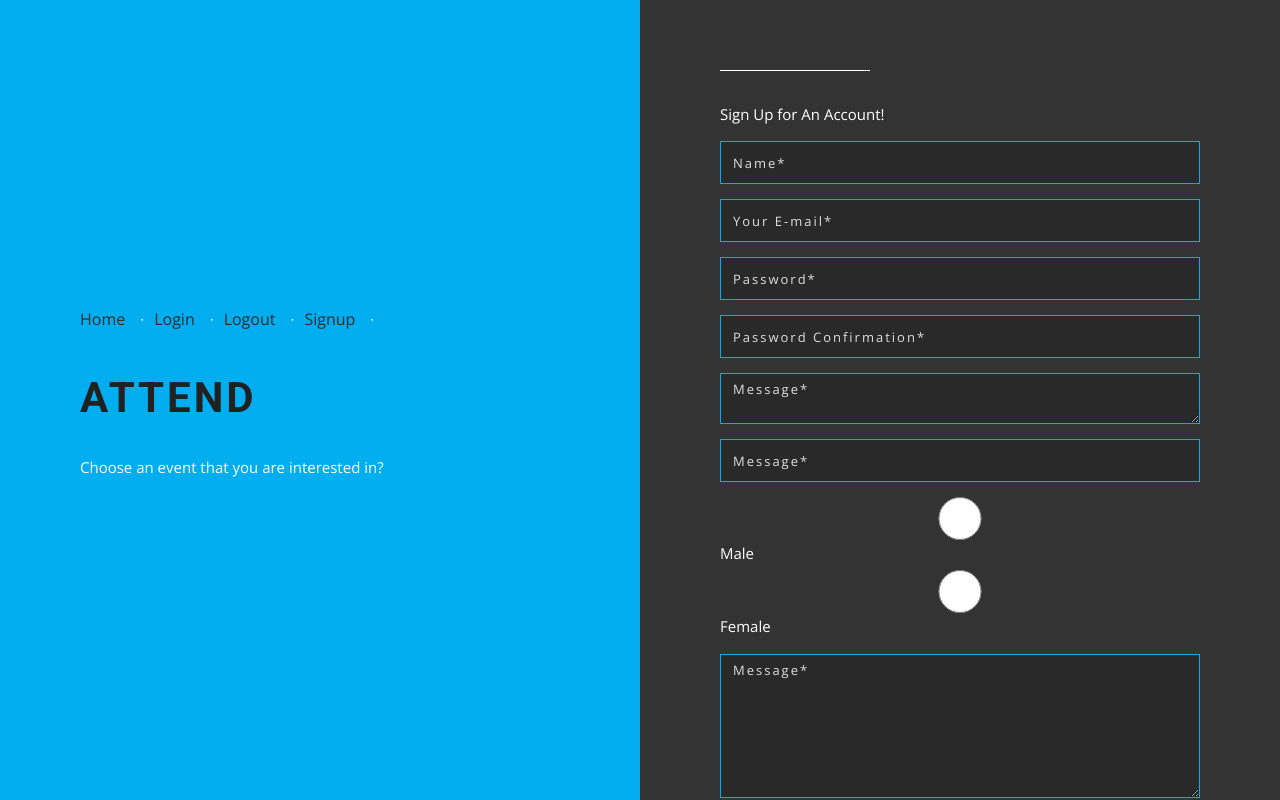
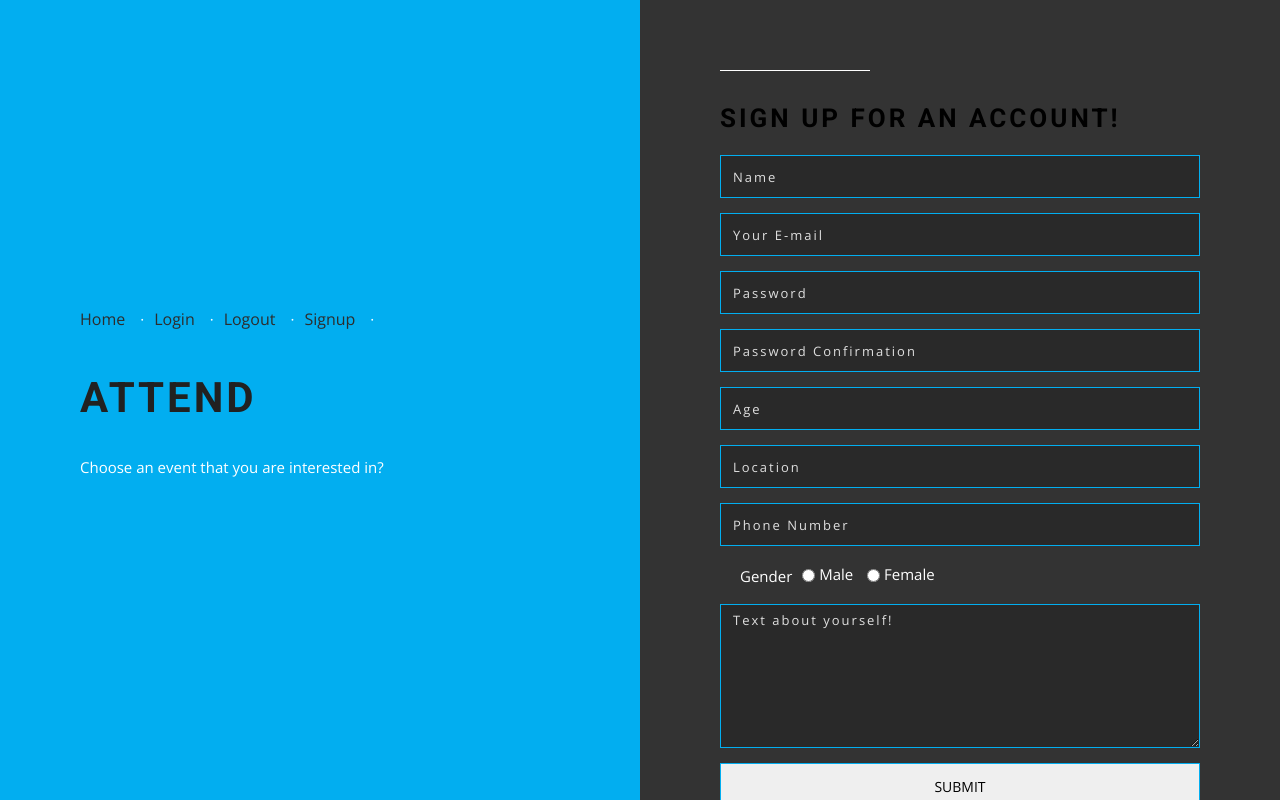
Before and after one commit to farfalle211/capstone_app_vue, a Vue app: page /signup in a window 1280 px wide. Built offline with nearby package versions, Linux system fonts and the light colour scheme; what highcharts-vue would draw is missing.

Commit message:
styling changes, added an alert box for deleting a group

```diff
--- a/public/css/style.css
+++ b/public/css/style.css
@@ -49,6 +49,8 @@ body
     color: #fff;
 
     -webkit-overflow-scrolling: touch;
+    /*-webkit-transform: translateZ(0px);*/
+
 }
 
 h1,
@@ -169,6 +171,7 @@ ul
     padding-bottom: 20px;
 
     vertical-align: middle;
+
 }
 
 .inner
--- a/src/views/EventsShow.vue
+++ b/src/views/EventsShow.vue
@@ -68,7 +68,7 @@
 
                                    <div class="form-group">
                                       <label>Meet Before Options: </label>
-                                    <select v-model="newGroupMeetBefore" name="meet_before">
+                                    <select class="form-control" v-model="newGroupMeetBefore" name="meet_before">
                                       <option value="drinks">Drinks</option>
                                       <option value="dinner">Dinner</option>
                                       <option value="dinner_and_drinks">Dinner and Drinks</option>
@@ -77,7 +77,7 @@
 
                                    <p class="form-group">
                                       <label>Drink Level: </label>
-                                    <select v-model="newGroupDrinkLevel" name="drink_level">
+                                    <select class="form-control" v-model="newGroupDrinkLevel" name="drink_level">
                                       <option value="sober">Sober</option>
                                       <option value="one_to_two">One to Two</option>
                                       <option value="three_or_more">Three or more</option>
@@ -111,7 +111,6 @@
                       <p>Remaining Group Capacity: {{ group.formatted.size }} </p>
                       <p>Meet Before?: {{ group.formatted.meet_before }}</p>
                       <p>Drink Amount: {{ group.formatted.drink_level }}</p>
-                      <p>Gender Preference: {{ group.formatted.gender_preference }}</p>
                     </div>
                     <div else>
                     </div>
--- a/src/views/GroupsShow.vue
+++ b/src/views/GroupsShow.vue
@@ -23,47 +23,51 @@
                               <router-link style="text-decoration: underline;" :to="'/events/' + group.event_id">
                                 <h2>{{ group.formatted.event_name }} <br> ({{group.formatted.event_date}})</h2>
                             </router-link>
-                              <p>Current Group Capacity: <p style="font-weight: bold;"> {{ group.formatted.size }}</p> </p>
-                              <p>Meet Before?: {{ group.formatted.meet_before }}</p>
+                              <p style="display: inline;">Current Group Capacity: <p style="font-weight: bold; display: inline;"> {{ group.formatted.size }}</p> </p>
+                              <p>Meeting Before For: {{ group.formatted.meet_before }}</p>
                               <p>Drink Level: {{ group.formatted.drink_level }}</p>
-                              <p>Gender Preference: {{ group.formatted.gender_preference }}</p>
 
                                 <div v-if="group.creater_id == user_id">
-                                <h3>Edit Your Group</h3>
+                                  <p>
+                                    <button class="btn btn-block btn-primary" type="button" data-toggle="collapse" data-target="#collapseExample" aria-expanded="false" aria-controls="collapseExample">
+                                      Edit Your Group!
+                                    </button>
+                                  </p>
+                                  <div class="collapse" id="collapseExample">
+                                    <div class="card card-body">
                                       <form v-on:submit.prevent="editGroup()">
-                                  <p>Label: <input type="text" v-model="group.label"></p>
-                                  <p>Size: <input type="text" v-model="group.size"></p>
-                                  <p>Seating Quality: <input type="text" v-model="group.seating_quality"></p>
+                                        <p>Label: <input class="form-control" type="text" v-model="group.label"></p>
+                                        <p>Size: <input class="form-control" type="text" v-model="group.size"></p>
 
                                          <div class="form-group">
                                             <label>Meet Before Options: </label>
-                                    <select v-model="group.meet_before" name="meet_before">
-                                      <option value="drinks">Drinks</option>
-                                      <option value="dinner">Dinner</option>
-                                      <option value="dinner_and_drinks">Dinner and Drinks</option>
+                                          <select class="form-control" v-model="group.meet_before" name="meet_before">
+                                            <option class="form-control" value="drinks">Drinks</option>
+                                            <option class="form-control" value="dinner">Dinner</option>
+                                            <option class="form-control" value="dinner_and_drinks">Dinner and Drinks</option>
                                           </select>
                                         </div>
 
                                          <p class="form-group">
                                             <label>Drink Level: </label>
-                                    <select v-model="group.drink_level" name="drink_level">
-                                      <option value="sober">Sober</option>
-                                      <option value="one_to_two">One to Two</option>
-                                      <option value="three_or_more">Three or more</option>
+                                          <select class="form-control" v-model="group.drink_level" name="drink_level">
+                                            <option class="form-control" value="sober">Sober</option>
+                                            <option class="form-control" value="one_to_two">One to Two</option>
+                                            <option class="form-control" value="three_or_more">Three or more</option>
                                           </select>
                                         </p>
 
-                                  <p>Gender Preference: <input v-model="group.gender_preference" list="gender"></p>
-                                  <datalist id="gender">
-                                    <option value="male"></option>
-                                    <option value="female"></option>
-                                    <option value="no_preference"></option>
-                                  </datalist>
+                                        <input type="submit" data-target="#collapseExample" value="Edit Group" class="btn btn-block btn-warning">
 
-                                  <input type="submit" value="Edit Group" class="btn btn-warning">
+                                        <div class="alert-message">
+                                          <ul>
+                                            <li class="text-danger" v-for="error in errors">{{ error }}</li>
+                                          </ul>
+                                        </div>
                                       </form>
-
-                                <button class="btn btn-warning" v-on:click="destroyGroup()">Delete Group</button>
+                                    </div>
+                                  </div>
+                                <button class="btn btn-block btn-warning" v-on:click="popUp()">Delete Group</button>
                               </div>
                           </div>
                         <!-- end div .counter -->
@@ -158,7 +162,7 @@
 
                   <div>
                     Who would you like to send the message to?:
-                    <select v-model="inputPhoneNumber">
+                    <select class="form-control" v-model="inputPhoneNumber">
                       <option v-for="request in group.requests" v-bind:value="request.user.phone_number">{{ request.user.name }}</option>
                       <option v-bind:value="group.creater.phone_number">{{ group.creater.name }}</option>
                     </select>
@@ -168,7 +172,7 @@
 
 
                   <div>
-                    Send a message to all users:
+                    Send message to all users:
                     <button v-on:click="sendMessage('group')">Send!</button>
                   </div>
              </div>
@@ -357,9 +361,6 @@ export default {
         });
       },
 
-
-
-
       // confirmedUsers: function() {
 
       //   this.group['requests'].forEach(function(person) {
@@ -376,6 +377,16 @@ export default {
             this.$router.push("/");
           });
       },
+
+    popUp: function() {
+        var txt;
+        if (confirm("Are you sure you want to delete this group?")) {
+          this.destroyGroup();
+          txt = "Group Deleted!";
+        } else {
+          txt = "You pressed Cancel!";
+        }
+    },
   }
 };
 </script>
--- a/src/views/Signup.vue
+++ b/src/views/Signup.vue
@@ -25,51 +25,55 @@
         <div class="middle tab-content">
             <section class="section section-newsletter tab-pane fade in active" id="newsletter">
 
-
               <div class="separator"></div>
 
-              <p>Sign Up for An Account! </p>
+              <h2>Sign Up for An Account! </h2>
               <form class="contact-form" id="contact-form" v-on:submit.prevent="submit()">
                   <div class="form-group">
-                      <label class="sr-only" for="name">Name</label>
-                      <input type="text" class="form-control" v-model="name" placeholder="Name*">
+                      <label class="sr-only">Name</label>
+                      <input type="text" class="form-control" v-model="name" placeholder="Name">
                   </div>
 
                   <div class="form-group">
-                      <label class="sr-only" for="email">Your Email</label>
-                      <input type="email" id="email" v-model="email" class="form-control" placeholder="Your E-mail*">
+                      <label class="sr-only">Your Email</label>
+                      <input type="email" id="email" v-model="email" class="form-control" placeholder="Your E-mail">
                   </div>
 
                   <div class="form-group">
-                      <label class="sr-only" for="password">Password</label>
-                      <input class="form-control" id="message" v-model="password" placeholder="Password*" required="">
+                      <label class="sr-only">Password</label>
+                      <input class="form-control" type="password" id="message" v-model="password" placeholder="Password" required="">
                   </div>
 
 
                   <div class="form-group">
-                      <label class="sr-only" for="password_confirmation">Password Confirmation: </label>
-                      <input class="form-control" v-model="passwordConfirmation" placeholder="Password Confirmation*" required="">
-                  </div>
-
-                  <div class="form-group">
-                      <label class="sr-only" for="age">Age</label>
-                      <textarea class="form-control" v-model="userAge" id="message" placeholder="Message*" required=""></textarea>
-                  </div>
-
-                  <div class="form-group">
-                      <label class="sr-only" for="location">Location</label>
-                      <input class="form-control" v-model="userLocation" placeholder="Message*" required="">
+                      <label class="sr-only">Password Confirmation: </label>
+                      <input class="form-control" type="password" v-model="passwordConfirmation" placeholder="Password Confirmation" required="">
                   </div>
 
                   <div class="form-group">
                       <label class="sr-only">Age</label>
-                      <input type="radio" value="male" class="form-control" v-model="userGender"> Male
-                      <input type="radio" value="female" class="form-control" v-model="userGender"> Female
+                      <input class="form-control" v-model="userAge" id="message" placeholder="Age" required=""></input>
                   </div>
 
                   <div class="form-group">
-                      <label class="sr-only" for="message">Message</label>
-                      <textarea class="form-control" v-model="userSummary" id="message" name="message" rows="7" placeholder="Message*" required=""></textarea>
+                      <label class="sr-only">Location</label>
+                      <input class="form-control" v-model="userLocation" placeholder="Location" required="">
+                  </div>
+
+                  <div class="form-group">
+                      <label class="sr-only">Age</label>
+                      <input class="form-control" v-model="userPhoneNumber" placeholder="Phone Number"></input>
+                  </div>
+
+                  <div class="form-group">
+                      <label class="radio-inline">Gender</label>
+                      <input class="radio-inline" type="radio" value="male" v-model="userGender"> Male
+                      <input class="radio-inline" type="radio" value="female" v-model="userGender"> Female
+                  </div>
+
+                  <div class="form-group">
+                      <label class="sr-only">Message</label>
+                      <textarea class="form-control" v-model="userSummary" id="message" name="message" rows="7" placeholder="Text about yourself!" required=""></textarea>
                   </div>
 
                   <div class="text-center">
@@ -88,52 +92,6 @@
           </div>
         </div>
       </div>
-
-
-
-  <!--   <div class="container">
-      <form v-on:submit.prevent="submit()">
-        <h1>Signup</h1>
-        <ul>
-          <li class="text-danger" v-for="error in errors">{{ error }}</li>
-        </ul>
-        <div class="form-group">
-          <label>Name:</label>
-          <input type="text" class="form-control" v-model="name">
-        </div>
-        <div class="form-group">
-          <label>Email:</label>
-          <input type="email" class="form-control" v-model="email">
-        </div>
-        <div class="form-group">
-          <label>Password:</label>
-          <input type="password" class="form-control" v-model="password">
-        </div>
-        <div class="form-group">
-          <label>Password confirmation:</label>
-          <input type="password" class="form-control" v-model="passwordConfirmation">
-        </div>
-        <div class="form-group">
-          <label>Age:</label>
-          <input type="text" class="form-control" v-model="userAge">
-        </div>
-        <div class="form-group">
-          <label>Summary:</label>
-          <input type="text" class="form-control" v-model="userSummary">
-        </div>
-        <div class="form-group">
-          <label>Gender:</label>
-          <input type="radio" value="male" class="form-control" v-model="userGender"> Male<br>
-          <input type="radio" value="female" class="form-control" v-model="userGender"> Female
-
-        </div>
-        <div class="form-group">
-          <label>Location:</label>
-          <input type="text" class="form-control" v-model="userLocation">
-        </div>
-        <input type="submit" class="btn btn-primary" value="Submit">
-      </form>
-    </div> -->
   </div>
 </template>
 
@@ -151,6 +109,7 @@ export default {
       userSummary: "",
       userGender: "",
       userLocation: "",
+      userPhoneNumber: "",
       errors: []
     };
   },
@@ -164,7 +123,8 @@ export default {
         age: this.userAge,
         summary: this.userSummary,
         gender: this.userGender,
-        location: this.userLocation
+        location: this.userLocation,
+        phone_number: this.userPhoneNumber
       };
       axios
         .post("/api/users", params)
--- a/src/views/UsersShow.vue
+++ b/src/views/UsersShow.vue
@@ -19,6 +19,7 @@
                         <h1>Attend</h1>
                         <div class="counter">
                           <h2> {{ user.name }}'s Profile Page</h2>
+                          <p>{{ user.summary }}</p>
 
                           <highcharts :options="chartOptions"></highcharts>
 
@@ -85,6 +86,11 @@
                         </div>
 
                         <div class="form-group">
+                            <label class="sr-only">Phone Number</label>
+                            <input type="text" class="form-control" v-model="user.phone_number">
+                        </div>
+
+                        <div class="form-group">
                             <label class="sr-only">Summary</label>
                             <input type="text" class="form-control" v-model="user.summary">
                         </div>
@@ -126,6 +132,7 @@ export default {
               gender: "",
               summary: "",
               location: "",
+              phone_number: "",
               user_events:  [
                             {
                             id: "",
```
Lines whose indentation alone changed are shown as unchanged.
